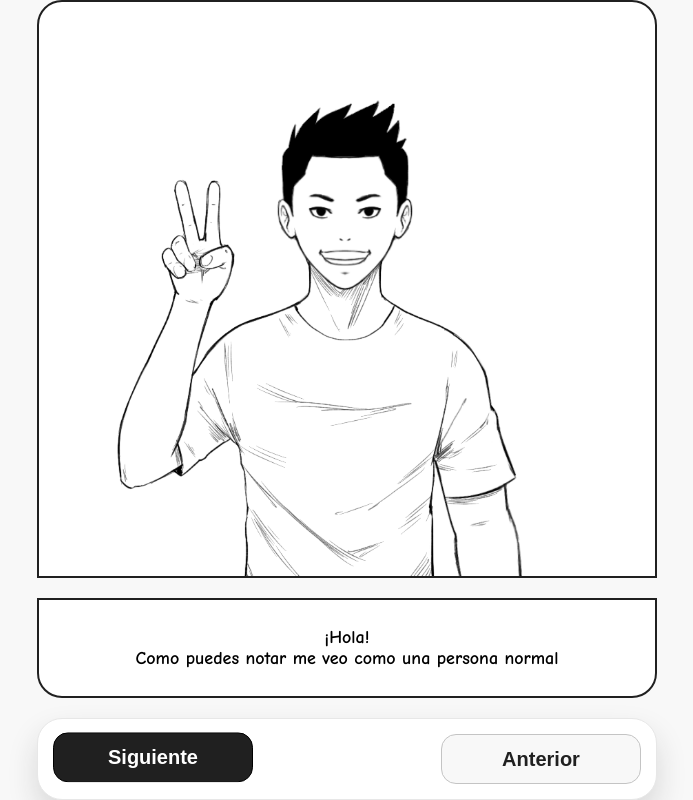
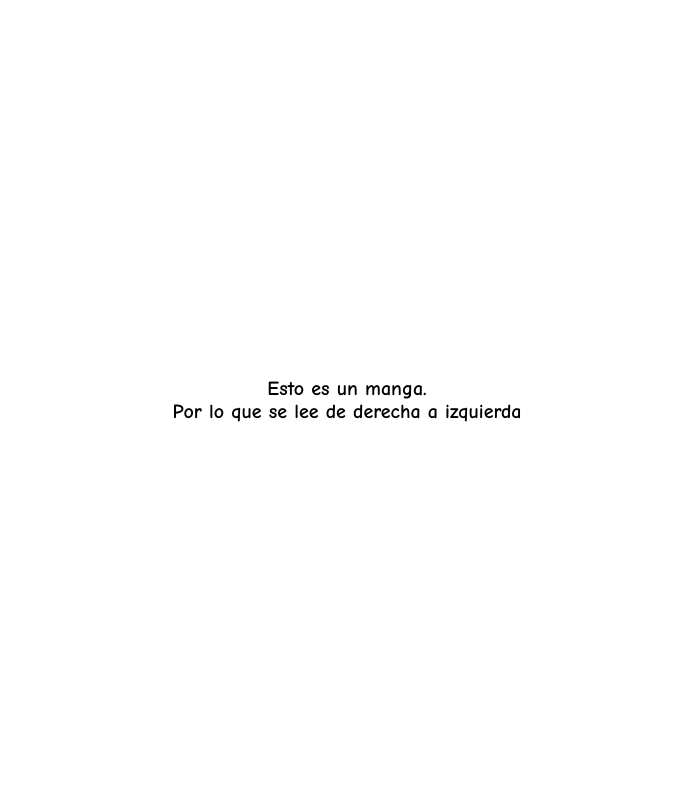
Before and after one commit to bysilvaart/superhero, a plain HTML site: page index.html in a window 1280 px wide. Shown: the whole page, without its empty margins (293-986 px from the left). Drawn offline with Linux system fonts and the light colour scheme.

Commit message:
intro - added

```diff
--- a/index.html
+++ b/index.html
@@ -10,6 +10,10 @@
 
 </head>
 <body>
+
+    <div class="disclaimer">
+        <h4>Esto es un manga.</br>Por lo que se lee de derecha a izquierda</h4>
+    </div>
 
     <div class="container">
 
--- a/styles.css
+++ b/styles.css
@@ -29,6 +29,44 @@ body{
     place-content: center;
     font-family: 'Red Hat Text', sans-serif;
 }
+
+.disclaimer{
+    width: 100vw;
+    height: 100vh;
+    background-color: white;
+    display: grid;
+    place-content: center;
+
+    animation-timing-function: ease;
+    animation-name: disclaimer;
+    animation-delay: 5s;
+    animation-duration: 1.5s;
+    animation-fill-mode: forwards;
+
+    text-align: center;
+
+    position: absolute;
+    top: 0;
+    left: 0;
+    z-index: 5;
+
+    font-family: 'Comic Neue', cursive;
+    font-weight: 700;
+    font-size: 20px;
+
+}
+
+
+    @keyframes disclaimer {
+        from{
+            visibility: visible;
+            opacity: 100%;
+        }
+        to{
+            visibility: hidden;
+            opacity: 0%;
+        }
+    }
 
 .container{
     width: 100vw;
```
